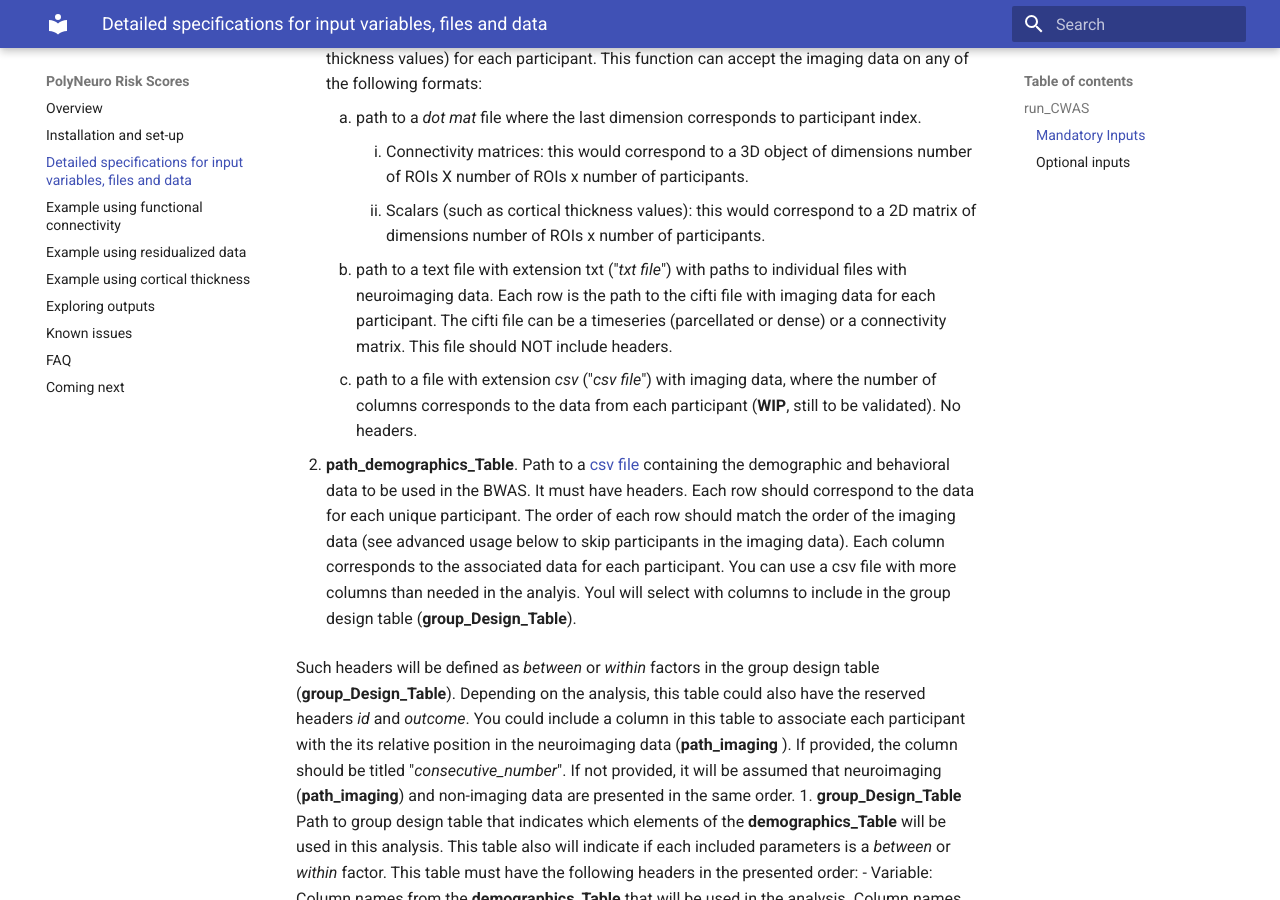
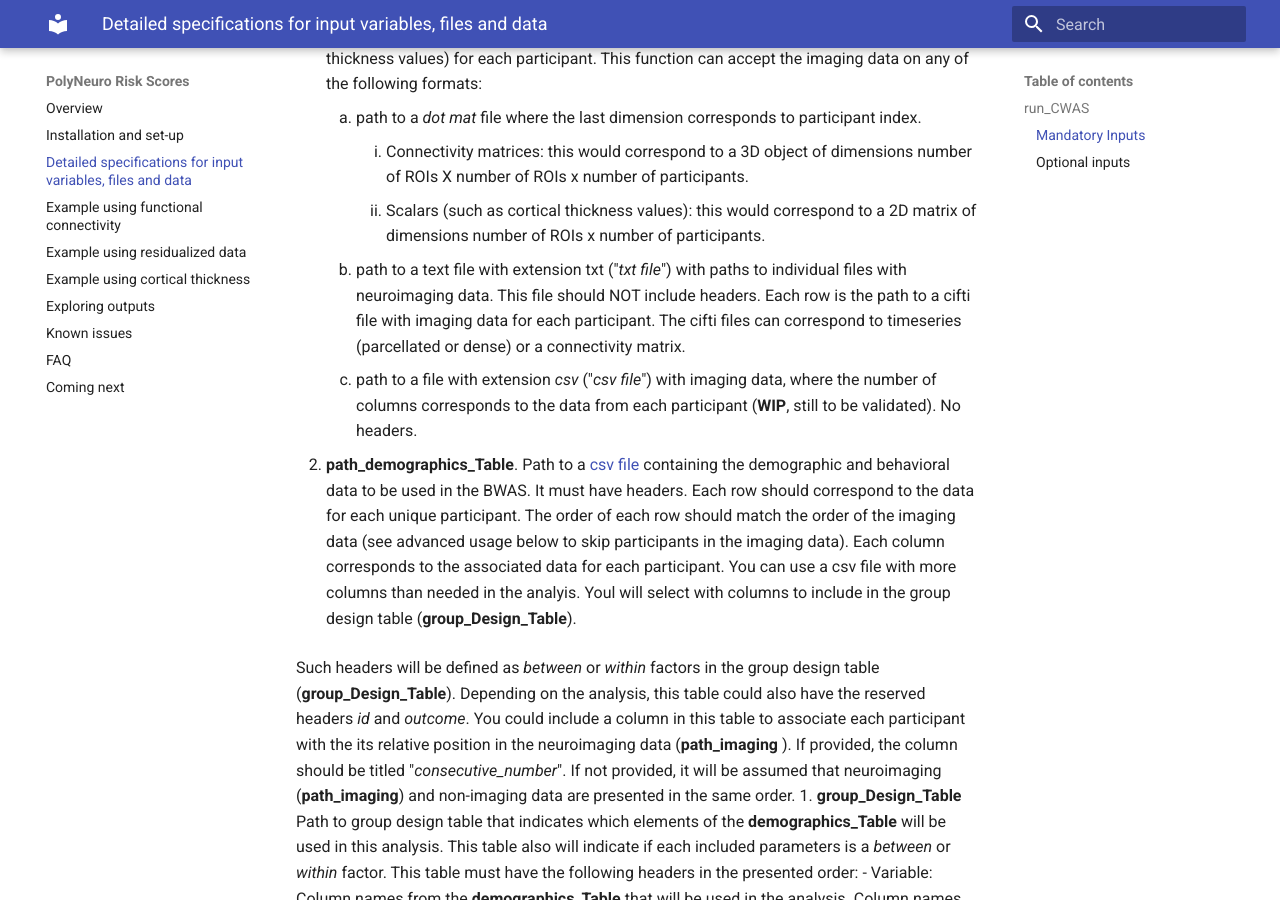
Before and after one commit to omiranda/polyneuro_risk_score, an MkDocs documentation site: the page built from docs/detailed_description.md, in a window 1280 px wide and 900 px high, scrolled down 474 px. Built offline with MkDocs 1.6.1 and Material for MkDocs 9.7.7, drawn with Linux system fonts in a browser that asks for light colours; formulas are drawn with MathJax 3; old or Windows-style settings are respelled for this version of MkDocs.

Commit message:
Update detailed_description.md

```diff
--- a/docs/detailed_description.md
+++ b/docs/detailed_description.md
@@ -12,8 +12,8 @@ These are positional arguments and need to be provided in this order:
     1. path to a *dot mat* file where the last dimension corresponds to participant index.
         1. Connectivity matrices: this would correspond to a 3D object of dimensions number of ROIs X number of ROIs x number of participants.
         1. Scalars (such as cortical thickness values): this would correspond to a 2D matrix of dimensions number of ROIs x number of participants.
-    1. path to a text file with extension txt ("*txt file*") with paths to individual files with neuroimaging data. Each row is the path to the cifti file with imaging data for each participant. The cifti file can be a timeseries (parcellated or dense) or a connectivity matrix. This file should NOT include headers.
-    2. path to a file with extension *csv* ("*csv file*") with imaging data, where the number of columns corresponds to the data from each participant (**WIP**, still to be validated). No headers.
+    2. path to a text file with extension txt ("*txt file*") with paths to individual files with neuroimaging data. This file should NOT include headers. Each row is the path to a cifti file with imaging data for each participant. The cifti files can correspond to timeseries (parcellated or dense) or a connectivity matrix.
+    3. path to a file with extension *csv* ("*csv file*") with imaging data, where the number of columns corresponds to the data from each participant (**WIP**, still to be validated). No headers.
 
 
 2. **path_demographics_Table**. Path to a [csv file](https://en.wikipedia.org/wiki/Comma-separated_values) containing the demographic and behavioral data to be used in the BWAS.
```
